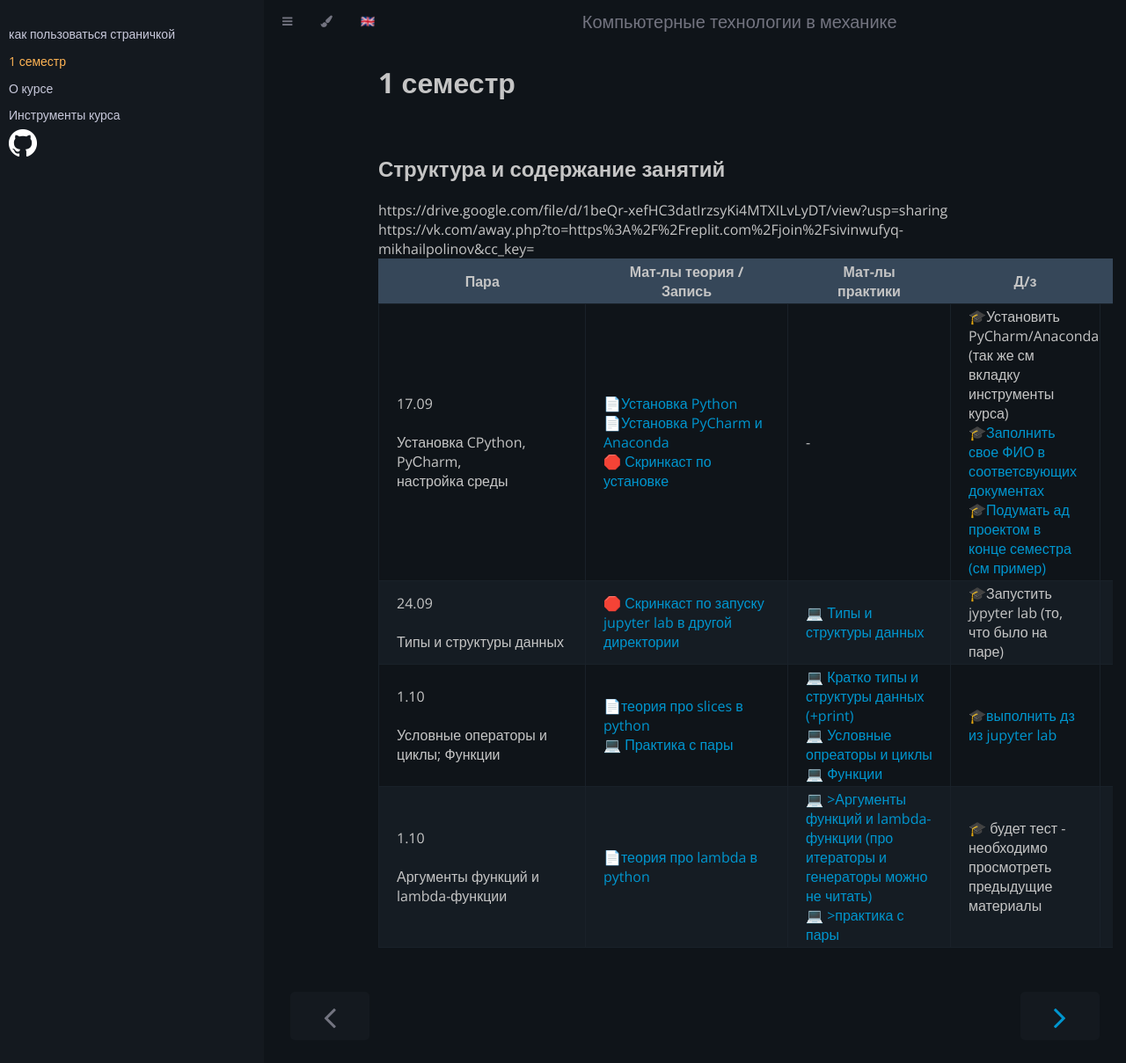
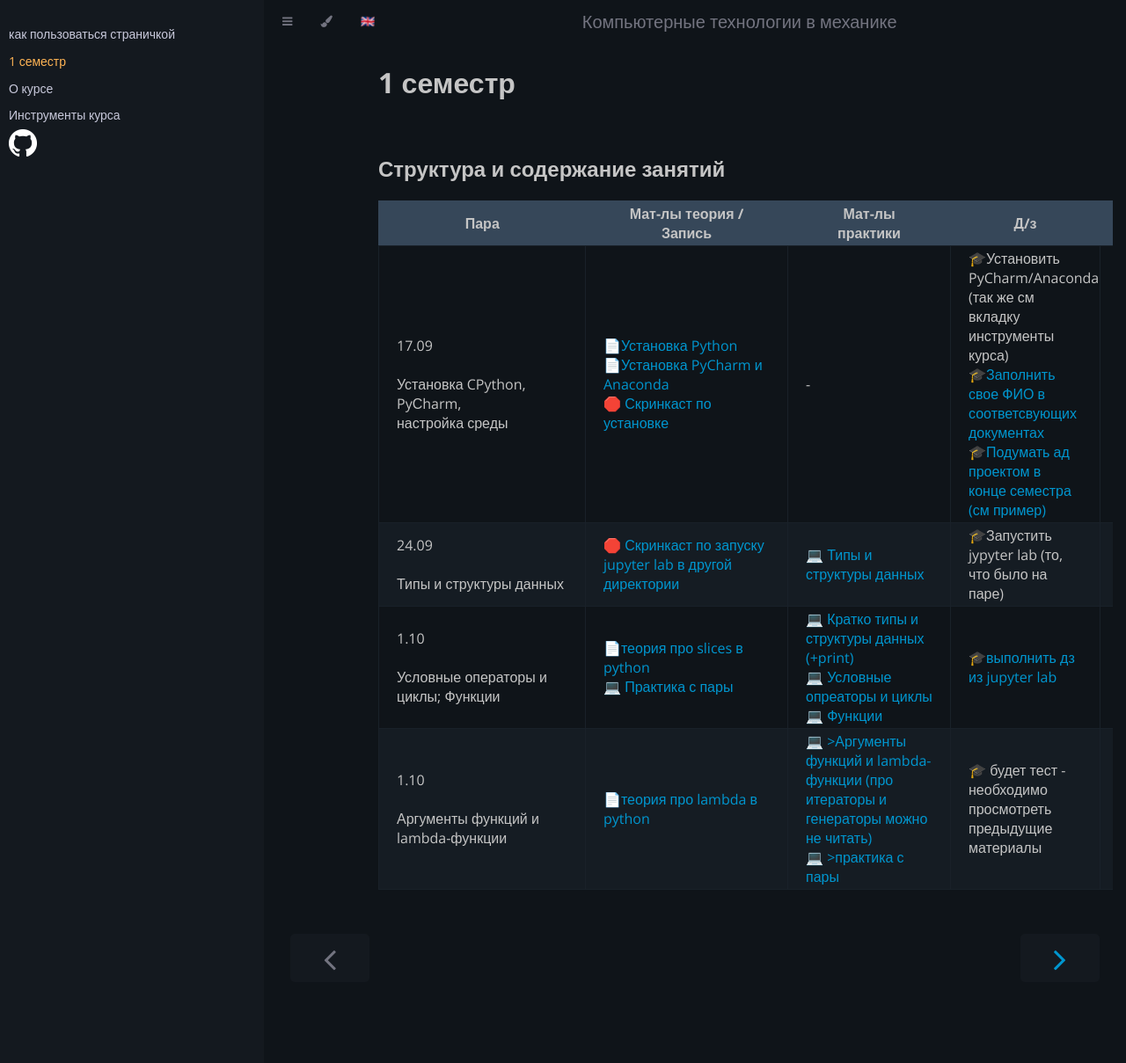
Before and after one commit to PPPmmm131313/PPPmmm131313.github.io, a Jekyll site: the page built from 1_semester.md, in a window 1280 px wide and 1233 px high. Shown: the top 1209 px of the window at 88% size. Built offline with Jekyll 4.4.1, drawn with Linux system fonts in a browser that asks for light colours; our own code applies the rules of GitHub Pages for plain Markdown files; part of the change alters nothing that is shown.

Commit message:
Update 1_semester.md

```diff
--- a/1_semester.md
+++ b/1_semester.md
@@ -43,9 +43,6 @@ title: 1 семестр
     <td class="tg-c3ow"><a href="https://drive.google.com/file/d/1HKzEGk2s04DvjGmDQENDccgqbR08-hqu/view?usp=sharing" target="_blank" rel="noopener noreferrer">🎓выполнить дз из jupyter lab </a></td>
     <td class="tg-c3ow">8.10</td>
 </tr>
-  https://drive.google.com/file/d/1beQr-xefHC3datIrzsyKi4MTXILvLyDT/view?usp=sharing
-  https://vk.com/away.php?to=https%3A%2F%2Freplit.com%2Fjoin%2Fsivinwufyq-mikhailpolinov&cc_key=
-
   <td class="tg-0pky">1.10<br><br>Аргументы функций и lambda-функции</td>
   <td class="tg-0pky"><a href="https://cs.stanford.edu/people/nick/py/python-map-lambda.html" target="_blank" rel="noopener noreferrer">📄теория про lambda в python </a><br></td>
   <td class="tg-c3ow"><a href="https://drive.google.com/file/d/1beQr-xefHC3datIrzsyKi4MTXILvLyDT/view?usp=sharing" target="_blank" rel="noopener noreferrer">💻 >Аргументы функций и lambda-функции (про итераторы и генераторы можно не читать)</a><br><a href="https://vk.com/away.php?to=https%3A%2F%2Freplit.com%2Fjoin%2Fsivinwufyq-mikhailpolinov&cc_key=" target="_blank" rel="noopener noreferrer">💻 >практика с пары</a><br></td>
```
